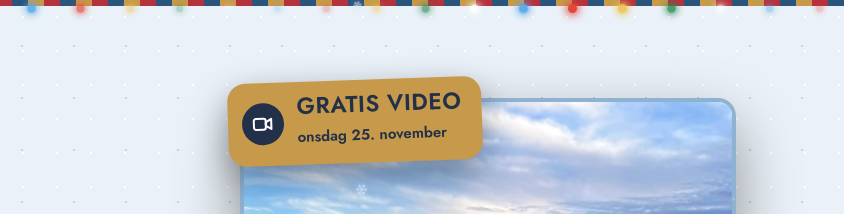
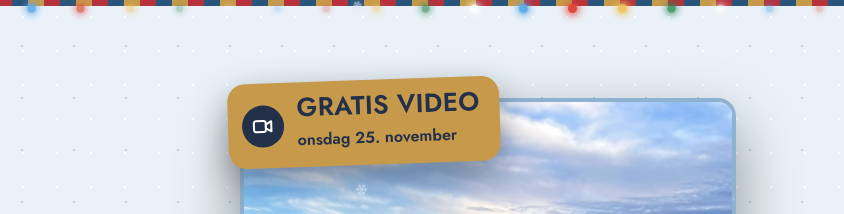
Before and after one commit to duonggiap/kari-blackweek-preview, a plain HTML site: page optin-14.html in a window 1280 px wide. Shown: the top 214 px of the page, 436-1280 px from the left. Drawn offline with nearby package versions, Linux system fonts and the light colour scheme.

Commit message:
GRATIS VIDEO badge: bolder text (Mulish 800)

```diff
--- a/optin-14.html
+++ b/optin-14.html
@@ -82,8 +82,8 @@
 .ophoto .img img{width:100%;height:100%;object-fit:cover;object-position:center 30%;}
 .gv-badge{position:absolute;top:-18px;left:-12px;background:var(--gold);color:var(--plum);border-radius:18px;padding:12px 20px 12px 14px;display:flex;align-items:center;gap:13px;box-shadow:0 14px 34px rgba(0,0,0,.35);transform:rotate(-2deg);}
 .gv-badge .gi{width:42px;height:42px;border-radius:50%;background:var(--plum);color:var(--gold);display:flex;align-items:center;justify-content:center;font-size:21px;flex-shrink:0;}
-.gv-badge b{font-size:23px;letter-spacing:.5px;display:block;line-height:1.05;text-transform:uppercase;}
-.gv-badge small{font-size:15px;font-weight:700;}
+.gv-badge b{font-size:26px;font-weight:800;letter-spacing:.3px;display:block;line-height:1.02;text-transform:uppercase;}
+.gv-badge small{font-size:16px;font-weight:800;}
 .owhy{max-width:1120px;margin:0 auto;padding:4px 28px;display:grid;grid-template-columns:1fr 1fr;gap:44px;align-items:start;}
 .owhy h2{margin:0 0 20px;}
 .bcards{display:grid;gap:15px;}
```
Also changed, not shown: optin-15.html (+2 -2 lines), optin-4.html (+2 -2 lines).
